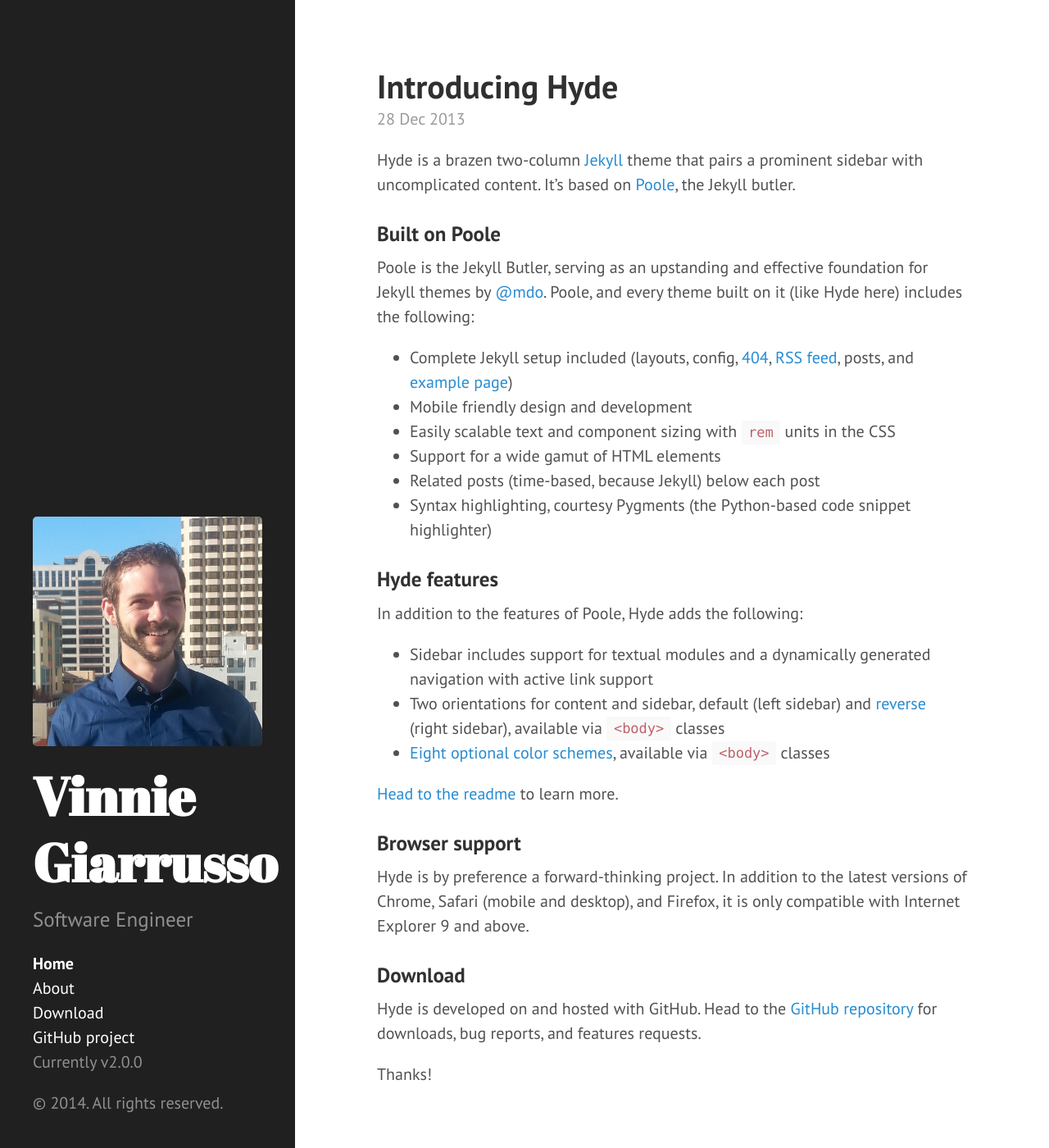
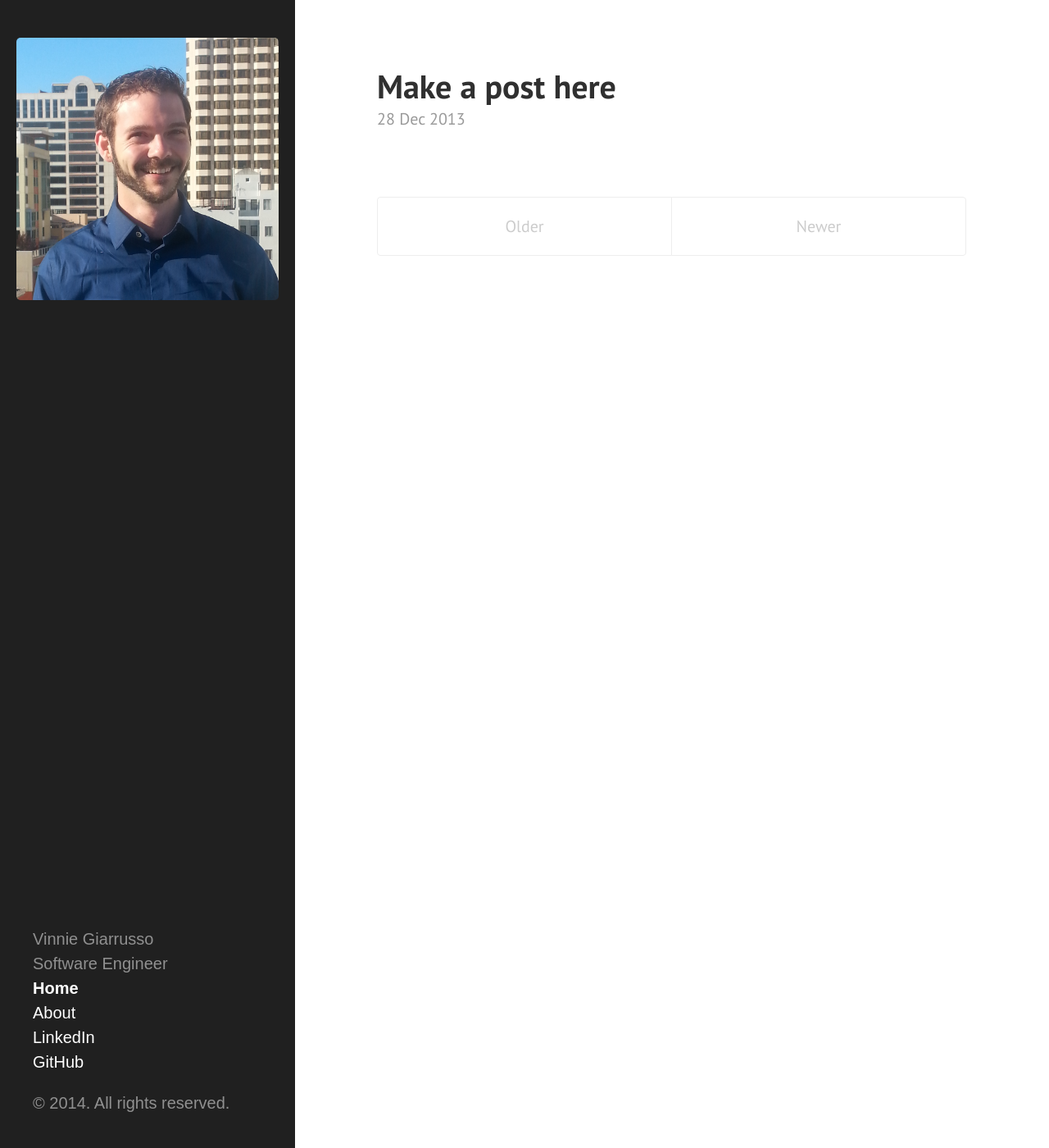
Before and after one commit to vingiarrusso/vingiarrusso.github.io, a Jekyll site: the page built from index.html, in a window 1280 px wide and 1400 px high. Shown: the whole window at 82% size. Built offline with Jekyll 4.4.1, drawn with Linux system fonts in a browser that asks for light colours; some web fonts are replaced; Markdown is read by kramdown in place of the engine named in the settings; the list of posts is cut into pages by our own code; some of the changed text lies outside the part shown.

Commit message:
removing fake posts, changing links, adding picture

```diff
--- a/_config.yml
+++ b/_config.yml
@@ -21,5 +21,6 @@
 # Custom vars
 version:          2.0.0
 
+linkedin:         http://linkedin.com/in/vinniegiarrusso
 github:
   repo:           https://github.com/vingiarrusso
--- a/_includes/head.html
+++ b/_includes/head.html
@@ -19,6 +19,7 @@
   <link rel="stylesheet" href="/public/css/hyde.css">
   <link rel="stylesheet" href="/public/css/styles.css">
   <link rel="stylesheet" href="http://fonts.googleapis.com/css?family=PT+Sans:400,400italic,700|Abril+Fatface">
+  <link href='http://fonts.googleapis.com/css?family=Fresca' rel='stylesheet' type='text/css'>
 
   <!-- Icons -->
   <link rel="apple-touch-icon-precomposed" sizes="144x144" href="/public/apple-touch-icon-144-precomposed.png">
--- a/_includes/sidebar.html
+++ b/_includes/sidebar.html
@@ -1,9 +1,9 @@
 <div class="sidebar">
+  <div class="mypic">{{site.picture}}</div>
   <div class="container sidebar-sticky">
-    <div class="sidebar-about">
-      <div class="mypic">{{site.picture}}</div>
-      <h1>{{ site.title }}</h1>
-      <p class="lead">{{ site.description }}</p>
+    <div class="deets">
+      <div class="name">{{site.title}}</div>
+      <div class="jobtitle"> {{site.description}}</div>
     </div>
 
     <ul class="sidebar-nav">
@@ -26,10 +26,8 @@
           {% endif %}
         {% endif %}
       {% endfor %}
-
-      <li class="sidebar-nav-item"><a href="{{ site.github.repo }}/archive/v{{ site.version }}.zip">Download</a></li>
-      <li class="sidebar-nav-item"><a href="{{ site.github.repo }}">GitHub project</a></li>
-      <li class="sidebar-nav-item">Currently v{{ site.version }}</li>
+      <li class="sidebar-nav-item"><a href="{{ site.linkedin }}">LinkedIn</a></li>
+      <li class="sidebar-nav-item"><a href="{{ site.github.repo }}">GitHub</a></li>
     </ul>
 
     <p>&copy; {{ site.time | date: '%Y' }}. All rights reserved.</p>
--- a/_posts/2012-02-06-whats-jekyll.md
+++ /dev/null
@@ -1,12 +0,0 @@
----
-layout: post
-title: What's Jekyll?
----
-
-[Jekyll](http://jekyllrb.com) is a static site generator, an open-source tool for creating simple yet powerful websites of all shapes and sizes. From [the project's readme](https://github.com/mojombo/jekyll/blob/master/README.markdown):
-
-  > Jekyll is a simple, blog aware, static site generator. It takes a template directory [...] and spits out a complete, static website suitable for serving with Apache or your favorite web server. This is also the engine behind GitHub Pages, which you can use to host your project’s page or blog right here from GitHub.
-
-It's an immensely useful tool and one we encourage you to use here with Hyde.
-
-Find out more by [visiting the project on GitHub](https://github.com/mojombo/jekyll).
--- a/_posts/2012-02-07-example-content.md
+++ /dev/null
@@ -1,55 +0,0 @@
----
-layout: post
-title: Example content
----
-
-This blog post shows a few different types of content that's supported and styled with Hyde. Basic typography, images, and code are all supported.
-
------
-
-Cum sociis natoque penatibus et magnis <a href="#">dis parturient montes</a>, nascetur ridiculus mus. Aenean eu leo quam. Pellentesque ornare sem lacinia quam venenatis vestibulum. Sed posuere consectetur est at lobortis. Cras mattis consectetur purus sit amet fermentum.
-
-> Curabitur blandit tempus porttitor. **Nullam quis risus eget urna mollis** ornare vel eu leo. Nullam id dolor id nibh ultricies vehicula ut id elit.
-
-Etiam porta *sem malesuada magna* mollis euismod. Cras mattis consectetur purus sit amet fermentum. Aenean lacinia bibendum nulla sed consectetur.
-
-## Heading
-
-Vivamus sagittis lacus vel augue laoreet rutrum faucibus dolor auctor. Duis mollis, est non commodo luctus, nisi erat porttitor ligula, eget lacinia odio sem nec elit. Morbi leo risus, porta ac consectetur ac, vestibulum at eros.
-
-### Sub-heading
-
-Cum sociis natoque penatibus et magnis dis parturient montes, nascetur ridiculus mus.
-
-{% highlight js %}
-// Example can be run directly in your JavaScript console
-
-// Create a function that takes two arguments and returns the sum of those arguments
-var adder = new Function("a", "b", "return a + b");
-
-// Call the function
-adder(2, 6);
-// > 8
-{% endhighlight %}
-
-Aenean lacinia bibendum nulla sed consectetur. Etiam porta sem malesuada magna mollis euismod. Fusce dapibus, tellus ac cursus commodo, tortor mauris condimentum nibh, ut fermentum massa.
-
-### Sub-heading
-
-Cum sociis natoque penatibus et magnis dis parturient montes, nascetur ridiculus mus. Aenean lacinia bibendum nulla sed consectetur. Etiam porta sem malesuada magna mollis euismod. Fusce dapibus, tellus ac cursus commodo, tortor mauris condimentum nibh, ut fermentum massa justo sit amet risus.
-
-* Praesent commodo cursus magna, vel scelerisque nisl consectetur et.
-* Donec id elit non mi porta gravida at eget metus.
-* Nulla vitae elit libero, a pharetra augue.
-
-Donec ullamcorper nulla non metus auctor fringilla. Nulla vitae elit libero, a pharetra augue.
-
-1. Vestibulum id ligula porta felis euismod semper.
-2. Cum sociis natoque penatibus et magnis dis parturient montes, nascetur ridiculus mus.
-3. Maecenas sed diam eget risus varius blandit sit amet non magna.
-
-Cras mattis consectetur purus sit amet fermentum. Sed posuere consectetur est at lobortis.
-
------
-
-Want to see something else added? <a href="https://github.com/mdo/hyde/issues/new">Open an issue.</a>
--- a/_posts/2013-12-28-introducing-hyde.md
+++ b/_posts/2013-12-28-introducing-hyde.md
@@ -1,37 +1,4 @@
 ---
 layout: post
-title: Introducing Hyde
+title: Make a post here
 ---
-
-Hyde is a brazen two-column [Jekyll](http://jekyllrb.com) theme that pairs a prominent sidebar with uncomplicated content. It's based on [Poole](http://getpoole.com), the Jekyll butler.
-
-### Built on Poole
-
-Poole is the Jekyll Butler, serving as an upstanding and effective foundation for Jekyll themes by [@mdo](https://twitter.com/mdo). Poole, and every theme built on it (like Hyde here) includes the following:
-
-* Complete Jekyll setup included (layouts, config, [404](/404), [RSS feed](/atom.xml), posts, and [example page](/about))
-* Mobile friendly design and development
-* Easily scalable text and component sizing with `rem` units in the CSS
-* Support for a wide gamut of HTML elements
-* Related posts (time-based, because Jekyll) below each post
-* Syntax highlighting, courtesy Pygments (the Python-based code snippet highlighter)
-
-### Hyde features
-
-In addition to the features of Poole, Hyde adds the following:
-
-* Sidebar includes support for textual modules and a dynamically generated navigation with active link support
-* Two orientations for content and sidebar, default (left sidebar) and [reverse](https://github.com/poole/lanyon#reverse-layout) (right sidebar), available via `<body>` classes
-* [Eight optional color schemes](https://github.com/poole/hyde#themes), available via `<body>` classes
-
-[Head to the readme](https://github.com/poole/hyde#readme) to learn more.
-
-### Browser support
-
-Hyde is by preference a forward-thinking project. In addition to the latest versions of Chrome, Safari (mobile and desktop), and Firefox, it is only compatible with Internet Explorer 9 and above.
-
-### Download
-
-Hyde is developed on and hosted with GitHub. Head to the <a href="https://github.com/poole/hyde">GitHub repository</a> for downloads, bug reports, and features requests.
-
-Thanks!
--- a/public/css/poole.css
+++ b/public/css/poole.css
@@ -202,7 +202,6 @@
 
 img {
   display: block;
-  margin: 0 0 1rem;
   border-radius: 5px;
   max-width: 100%;
 }
--- a/public/css/styles.css
+++ b/public/css/styles.css
@@ -1,3 +1,12 @@
 .mypic {
-  margin-top: 10%;
+  margin-top: 2%;
+  margin-bottom: 1%;
 }
+
+.sidebar {
+  font-family: 'Fresca', sans-serif;
+}
+
+.name {
+  font-size: '2rem';
+}
```
